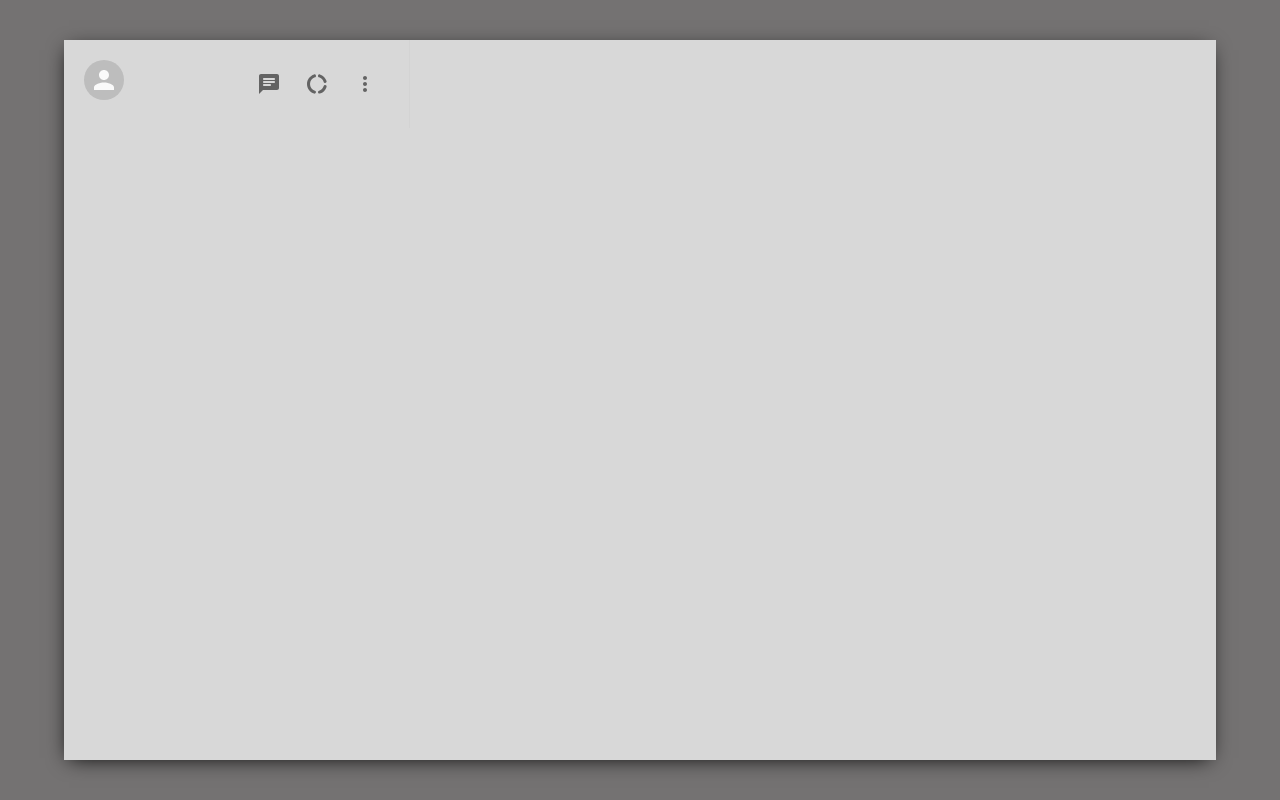
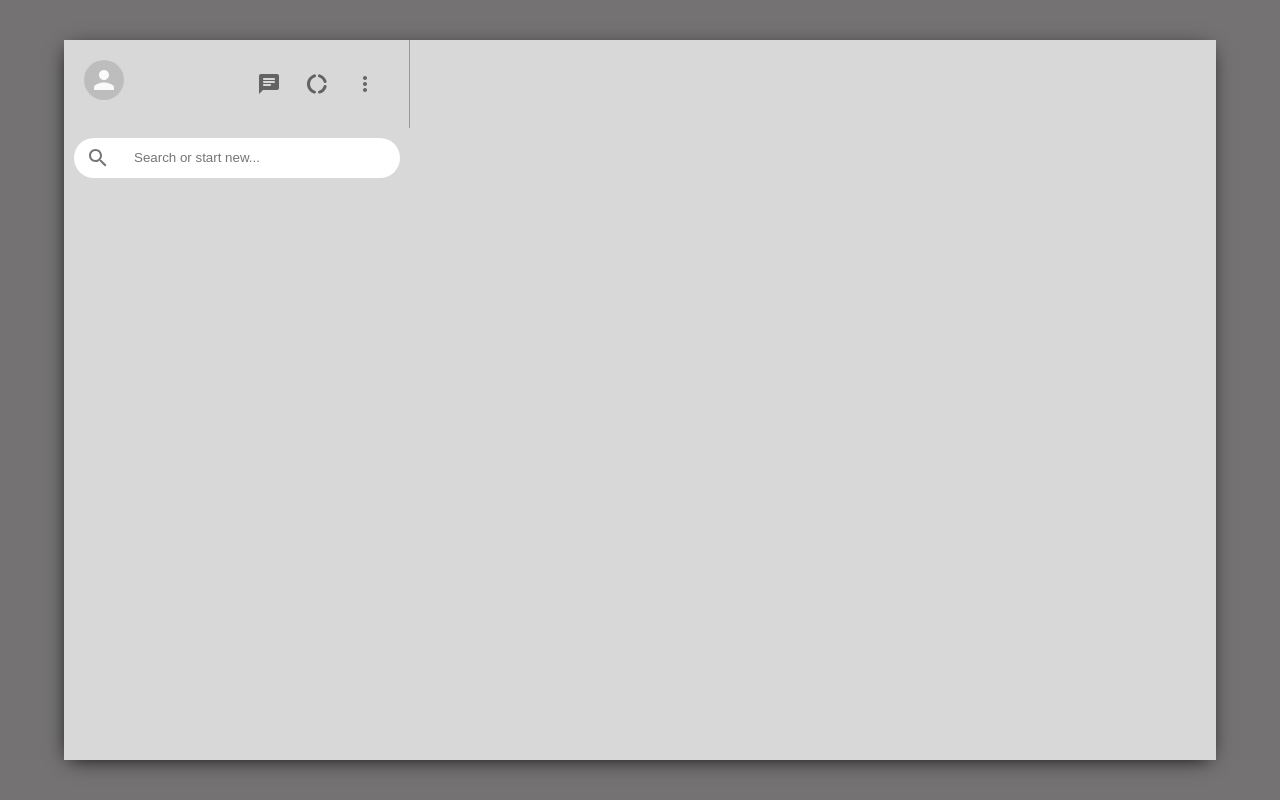
Before and after one commit to kakarot98/messaging-app, a React (Create React App) app: page / in a window 1280 px wide. Built offline with nearby package versions, Linux system fonts and the light colour scheme.

Commit message:
some styling

```diff
--- a/src/SideBar.css
+++ b/src/SideBar.css
@@ -1,4 +1,6 @@
 .sidebar {
+  display: flex;
+  flex-direction: column;
   flex: 0.3;
 }
 
@@ -6,17 +8,43 @@
   display: flex;
   justify-content: space-between;
   padding: 20px;
-  border-right: 1px solid lightgray;
+  border-right: 1px solid rgb(155, 153, 153);
 }
 
 .sidebar-headerIcons {
   display: flex;
   align-items: center;
+  justify-content: space-between;
   min-width: 10vw;
-  justify-content: space-between;
 }
 
 .sidebar-headerIcons > .MuiSvgIcon-root {
     font-size: 24px !important;
     margin-right: 2vw;
 }
+
+.sidebar-search {
+  display: flex;
+  align-items: center;
+  height: 39px;
+  padding: 10px;
+}
+
+.sidebar-search-container {
+  display: flex;
+  align-items: center;
+  background-color: white;
+  width: 100%;
+  height: 40px;
+  border-radius: 20px;
+}
+
+.sidebar-search-container>input{
+  border: none;
+  margin-left: 10px;
+}
+
+.sidebar-search-container > .MuiSvgIcon-root {
+  color: gray;
+  padding: 10px;
+}
--- a/src/SideBar.js
+++ b/src/SideBar.js
@@ -4,6 +4,7 @@ import "./SideBar.css";
 import ChatRoundedIcon from "@material-ui/icons/ChatRounded";
 import DonutLargeRoundedIcon from "@material-ui/icons/DonutLargeRounded";
 import MoreVertRoundedIcon from "@material-ui/icons/MoreVertRounded";
+import SearchIcon from '@material-ui/icons/Search';
 
 const SideBar = () => {
   return (
@@ -23,7 +24,14 @@ const SideBar = () => {
         </div>
       </div>
 
-      <div className="sidebar-search"></div>
+      <div className="sidebar-search">
+        <div className="sidebar-search-container">
+        <IconButton>
+          <SearchIcon />
+        </IconButton>
+        <input type="text" placeholder="Search or start new..."/>
+        </div>
+      </div>
 
       <div className="sidebar-chats"></div>
     </div>
```
